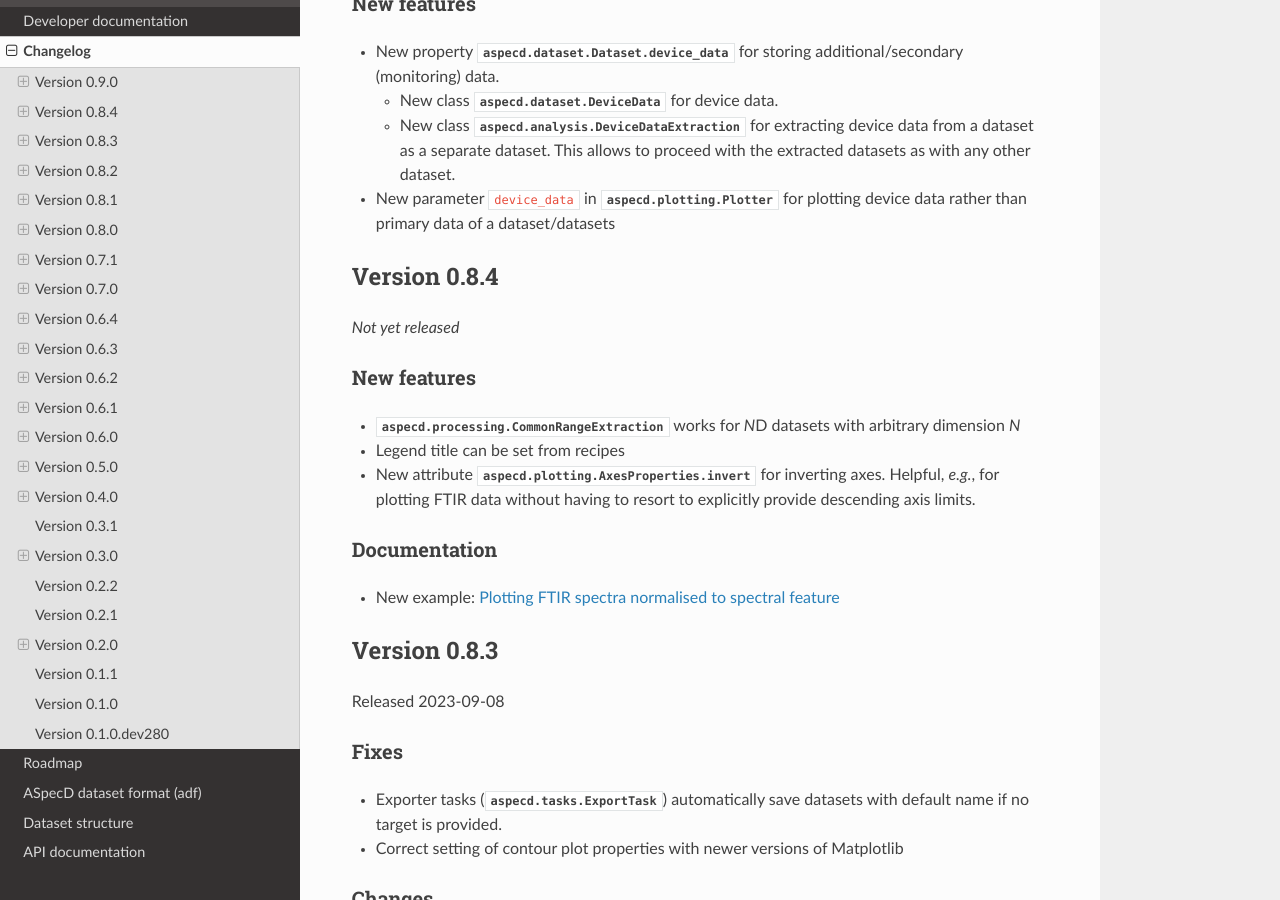
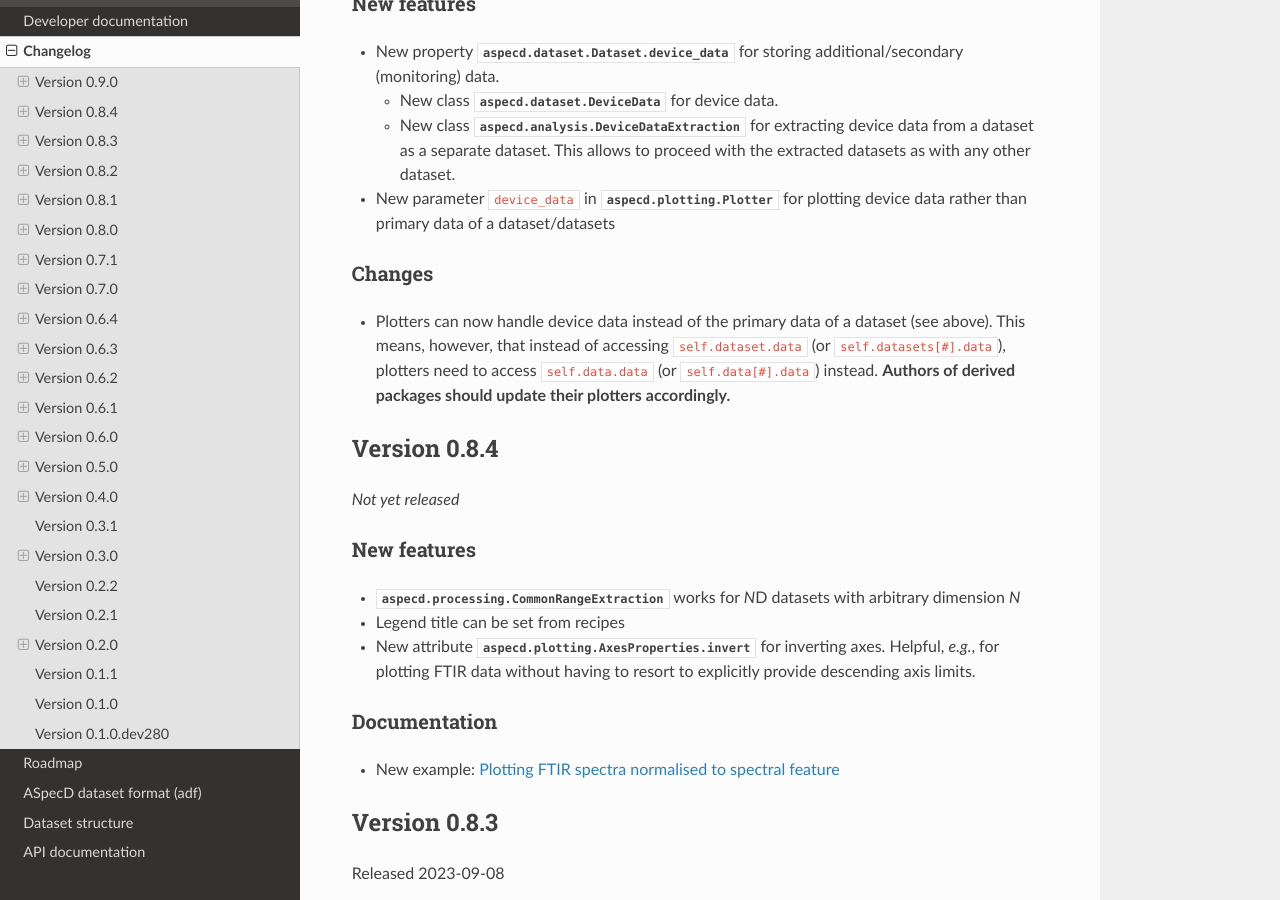
Before and after one commit to tillbiskup/aspecd, a Sphinx documentation site: the page built from docs/changelog.rst, in a window 1280 px wide and 900 px high, scrolled down 374 px. Built offline with Sphinx 7.4.7 and the Read the Docs theme 2.0.0, drawn with Linux system fonts in a browser that asks for light colours.

Commit message:
Update roadmap; note important changes in plotters in changelog

```diff
--- a/docs/changelog.rst
+++ b/docs/changelog.rst
@@ -21,6 +21,11 @@ New features
 
 * New parameter ``device_data`` in :class:`aspecd.plotting.Plotter` for plotting device data rather than primary data of a dataset/datasets
 
+
+Changes
+-------
+
+* Plotters can now handle device data instead of the primary data of a dataset (see above). This means, however, that instead of accessing ``self.dataset.data`` (or ``self.datasets[#].data``), plotters need to access ``self.data.data`` (or ``self.data[#].data``) instead. **Authors of derived packages should update their plotters accordingly.**
 
 Version 0.8.4
 =============
--- a/docs/roadmap.rst
+++ b/docs/roadmap.rst
@@ -41,8 +41,6 @@ For next releases
   * :class:`aspecd.processing.BaselineCorrection` with ``fit_area`` definable as axis range, and arbitrary parts of the axis (*e.g.*, in the middle of a dataset or with separate fit areas)
 
 * Datasets
-
-  * Handling of additional axes/parameters that are logged parallel to a measurement, requiring extension of the dataset model.
 
   * Add export tasks to dataset tasks
 
```
Also changed, not shown: 1 other file.
